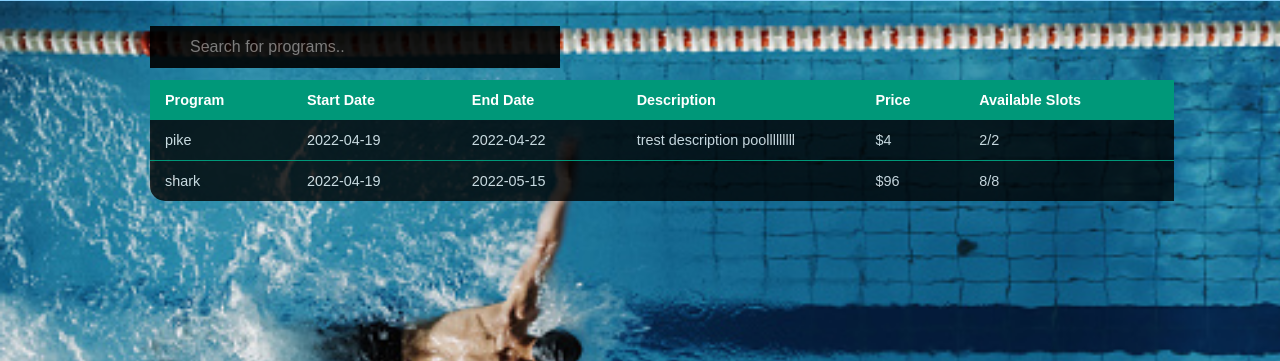
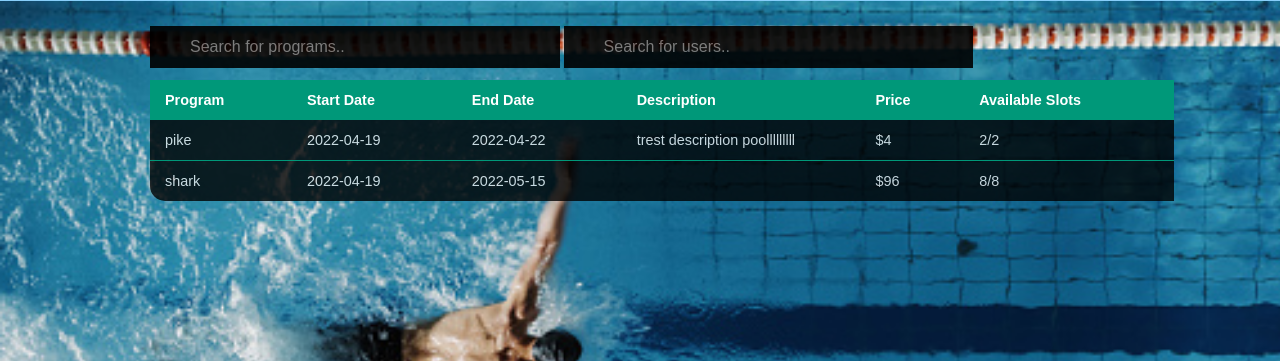
Before and after one commit to kelsey2195/YMCA_WebsiteProject, a Flask app: page /program_search in a window 1280 px wide. Shown: the part 59-420 px from the top of the page. Run offline with Flask 2, Linux system fonts and the light colour scheme; a user stored in the database is signed in; data comes from the database, SQL or seed files in the repository.

Commit message:
Commiting my changes so they hopefully dont get lost

```diff
--- a/app.py
+++ b/app.py
@@ -449,6 +449,7 @@ def program_search():
     else:
             price_type = "member_price"
 
+
     # Queries the db for all programs
     # TODO: Implement advanced queries
     cursor = connection.cursor(prepared=True)
@@ -456,13 +457,52 @@ def program_search():
     result = cursor.fetchall()
     cursor.close()
     create_table(result)
+
+    if session["user_id"] == "employee" :
+        result = "empty"
+        cursor = connection.cursor(prepared=True)
+        query = ''' SELECT accounts.account_id, account_first_name, account_last_name, name_program, start_date, end_date, description
+                    FROM (( account_in_program
+                        INNER JOIN accounts  ON account_in_program.account_id = accounts.account_id )
+                        INNER JOIN programs ON account_in_program.program_id = programs.program_id )'''
+        cursor.execute( query )
+        result = cursor.fetchall()
+        cursor.close()
+        print( result )
+        #create_user_table(result)
+
     return render_template("program_search.html")
+
 
 
 #Creates html file of table of available programs
 #File placed in data folder as table.html
 def create_table(result):
     file_path = 'templates/data/table.html'
+    # Ensure that table.html has the correct data
+    if os.path.exists(file_path):
+        os.remove(file_path)
+
+    # creates table.html
+    file = open(file_path, "w")
+    table = ""
+
+    #Placing data from result into table.html
+    for i in range(len(result)):
+        table += "  <tr>\n"
+        for column in range(5):
+            try:
+                table += "    <td>{0}</td>\n".format(result[i][column].decode())
+            except(AttributeError):
+                table += "    <td>{0}</td>\n".format(result[i][column])
+        table += "    <td>{0}/{1}</td>\n".format(result[i][5]-result[i][6], result[i][5])
+        table += " </tr>\n"
+
+    file.writelines(table)
+    file.close()
+
+def create_user_table(result):
+    file_path = 'templates/data/usertable.html'
     # Ensure that table.html has the correct data
     if os.path.exists(file_path):
         os.remove(file_path)
--- a/static/css/style.css
+++ b/static/css/style.css
@@ -292,6 +292,18 @@ footer{
     background-color: #000;
     opacity: 90%;
 }
+#accountsearchbar {
+    background-position: 10px 12px; /* Position the search icon */
+    background-repeat: no-repeat; /* Do not repeat the icon image */
+    width: 40%; /* Full-width */
+    font-size: 16px; /* Increase font-size */
+    padding: 12px 20px 12px 40px; /* Add some padding */
+    margin-bottom: 12px; /* Add some space below the input */
+    color: grey;
+    border: none;
+    background-color: #000;
+    opacity: 90%;
+}
 
 .tableFixHead {
   overflow-y: auto; /* Makes the table scrollable */
--- a/templates/data/table.html
+++ b/templates/data/table.html
@@ -11,7 +11,7 @@
     <td>2022-04-19</td>
     <td>2022-05-15</td>
     <td></td>
-    <td>48</td>
+    <td>96</td>
     <td>8/8</td>
  </tr>
   <tr>
@@ -19,6 +19,6 @@
     <td>2022-05-14</td>
     <td>2022-05-28</td>
     <td>testing description </td>
-    <td>4</td>
+    <td>8</td>
     <td>6/6</td>
  </tr>
--- a/templates/program_search.html
+++ b/templates/program_search.html
@@ -4,8 +4,13 @@
 
     <div class="tableFixHead">
 
+
         <!-- Search bar for programs, uses program_search() js function to look through table -->
         <input type="text" id="searchbar" onkeyup="program_search()" placeholder="Search for programs..">
+
+        {% if session["user_id"] == "employee" %}
+            <input type="text" id="accountsearchbar" onkeyup="program_search()" placeholder="Search for users..">
+        {% endif %}
 
         <table id="program-table">
 
```
Also changed, not shown: templates/data/usertable.html (added).
